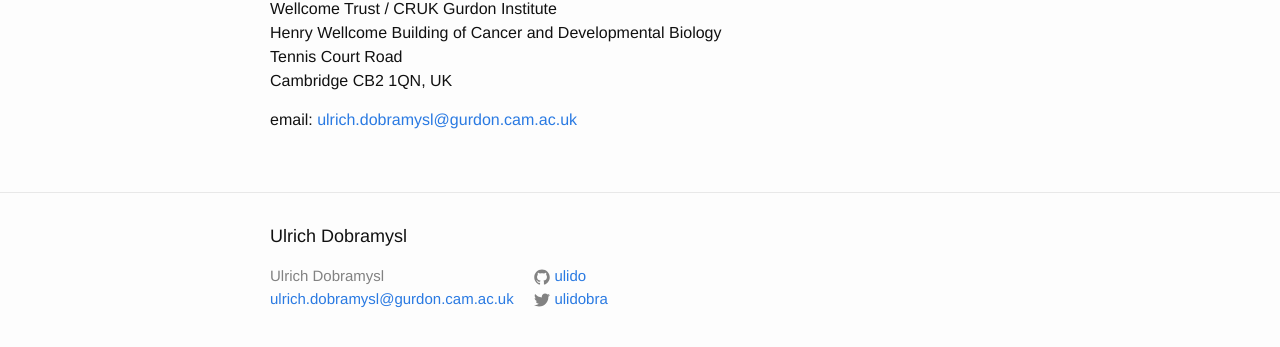
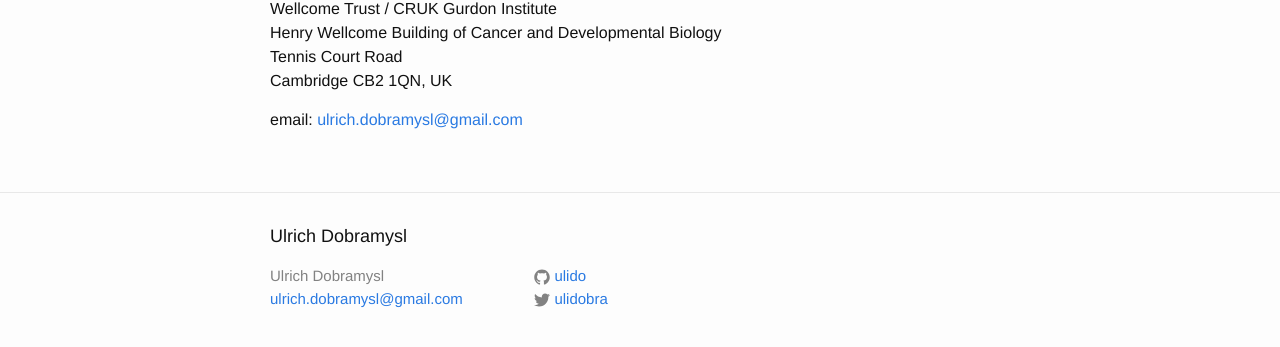
Before and after one commit to ulido/ulido.github.io, a Jekyll site: the page built from 05-contact.md, in a window 1280 px wide. Shown: the part 279-626 px from the top of the page. Built offline with Jekyll 4.4.1, drawn with Linux system fonts in a browser that asks for light colours.

Commit message:
Update email address.

```diff
--- a/05-contact.md
+++ b/05-contact.md
@@ -10,4 +10,4 @@ Henry Wellcome Building of Cancer and Developmental Biology
 Tennis Court Road
 Cambridge CB2 1QN, UK
 
-email: <mailto:ulrich.dobramysl@gurdon.cam.ac.uk>
+email: <mailto:ulrich.dobramysl@gmail.com>
--- a/_config.yml
+++ b/_config.yml
@@ -1,6 +1,6 @@
 # Site settings
 title: Ulrich Dobramysl
-email: ulrich.dobramysl@gurdon.cam.ac.uk
+email: ulrich.dobramysl@gmail.com
 description:
 baseurl: ""
 url: "http://127.0.0.1:4000"
```
